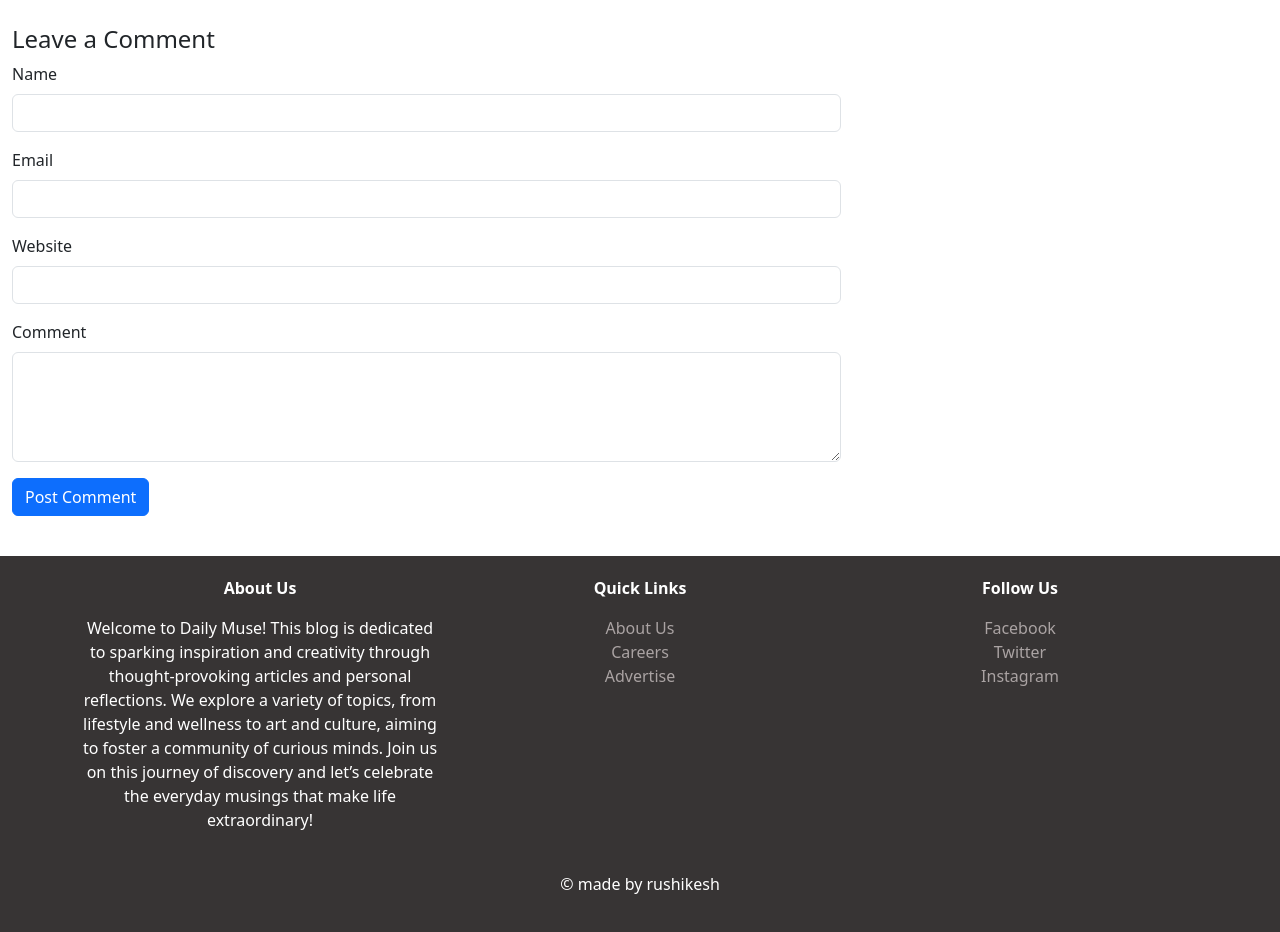
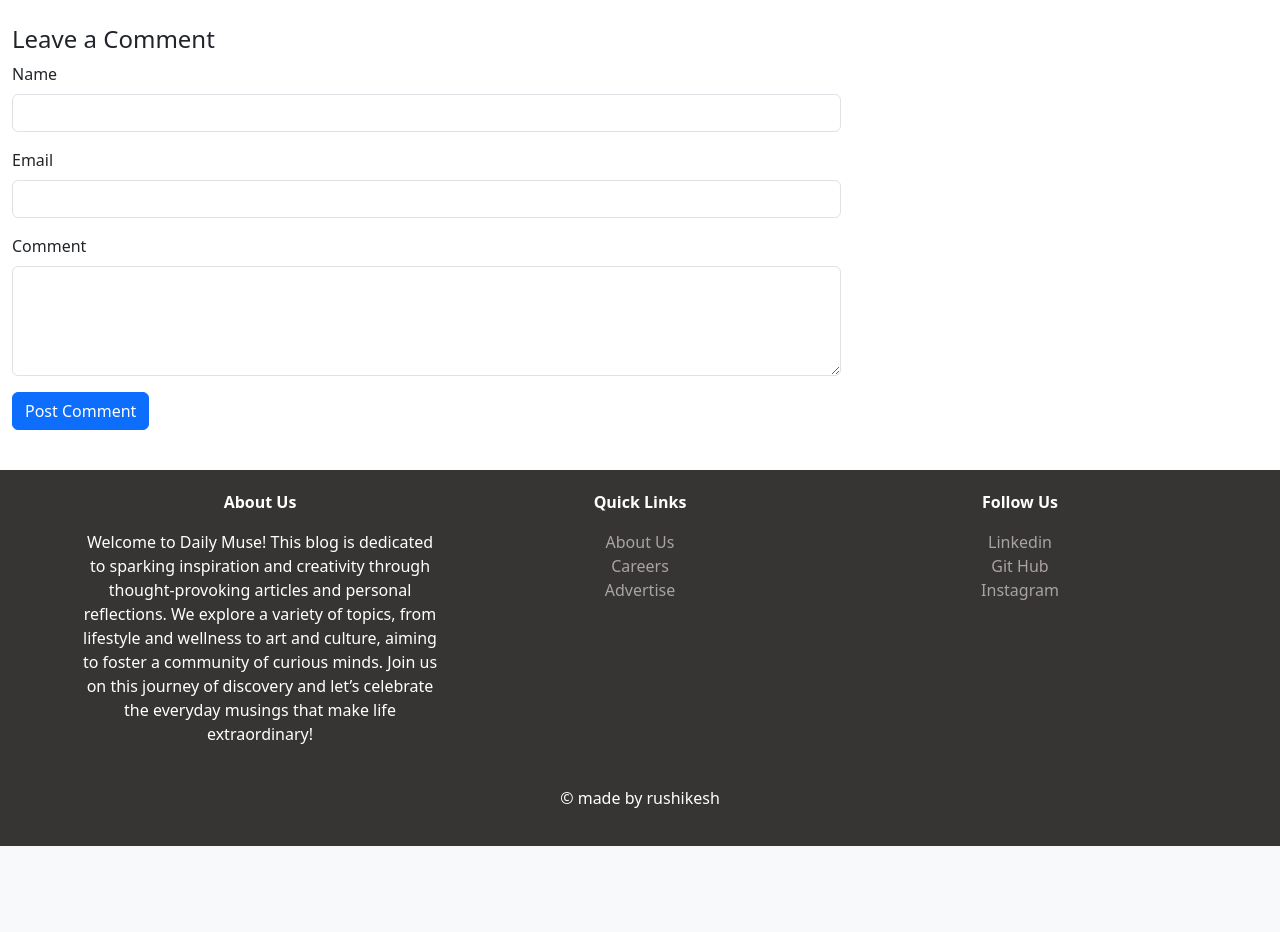
Before and after one commit to Rushi2901/Blogs, a Django app: a page that uses templates/base.html in a window 1280 px wide. Shown: the part 3423-4355 px from the top of the page. After the commit the page ends 4269 px from the top, so only its background shows below. Run offline with Django 5.2, Linux system fonts and the light colour scheme; data comes from the database, SQL or seed files in the repository; some libraries are stand-ins or nearby versions.

Commit message:
fix comment

```diff
--- a/templates/base.html
+++ b/templates/base.html
@@ -93,17 +93,17 @@
       <div class="col-md-4">
         <p><strong>Quick Links</strong></p>
         <ul class="list-unstyled">
-          <li><a href="#">About Us</a></li>
-          <li><a href="#">Careers</a></li>
-          <li><a href="#">Advertise</a></li>
+          <li><a href="/contact">About Us</a></li>
+          <li><a href="www.linkedin.com/in/rushikesh-wadile">Careers</a></li>
+          <li><a href="www.linkedin.com/in/rushikesh-wadile">Advertise</a></li>
         </ul>
       </div>
       <div class="col-md-4">
         <p><strong>Follow Us</strong></p>
         <ul class="list-unstyled">
-          <li><a href="#">Facebook</a></li>
-          <li><a href="#">Twitter</a></li>
-          <li><a href="#">Instagram</a></li>
+          <li><a href="www.linkedin.com/in/rushikesh-wadile">Linkedin</a></li>
+          <li><a href="https://github.com/Rushi2901">Git Hub</a></li>
+          <li><a href="https://www.instagram.com/rushikeshwadile/?hl=en">Instagram</a></li>
         </ul>
       </div>
     </div>
--- a/templates/blog/page.html
+++ b/templates/blog/page.html
@@ -57,10 +57,7 @@
                             <label for="email" class="form-label">Email</label>
                             <input type="email"  name="email" class="form-control" id="email" required>
                         </div>
-                        <div class="mb-3">
-                            <label for="website" class="form-label">Website</label>
-                            <input type="text" name="website" class="form-control" id="website" required>
-                        </div>
+
 
                         <input type="hidden" name="postsno" class="form-control" id="website"  value="{{ post.sno }}" required>
                         <div class="mb-3">
```
